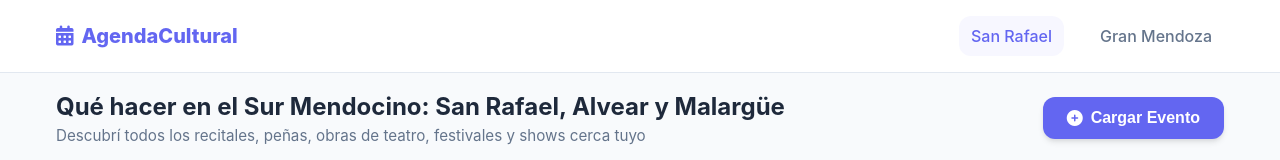
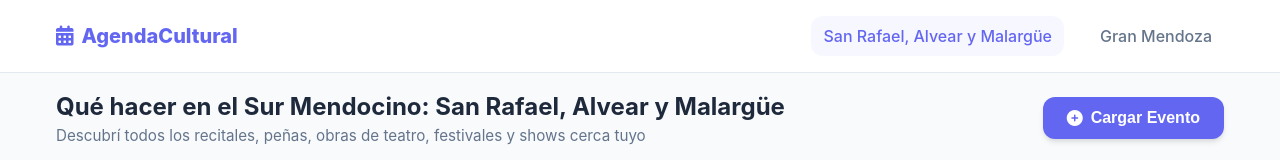
Before and after one commit to RenzoBecerraGaitan/pagina-agenda, a plain HTML site: page sanrafael/index.html in a window 1280 px wide. Shown: the top 160 px of the page. Drawn offline with Linux system fonts and the light colour scheme; no server answers.

Commit message:
cambios chicos

```diff
--- a/sanrafael/index.html
+++ b/sanrafael/index.html
@@ -27,9 +27,21 @@
         <a href="../index.html" class="logo">
           <i class="fa-solid fa-calendar-days"></i> AgendaCultural
         </a>
-        <button class="nav-toggle" type="button" aria-label="Abrir menú" aria-expanded="false" aria-controls="menu-principal"><i class="fa-solid fa-bars" aria-hidden="true"></i></button>
-        <nav class="nav-links" id="menu-principal" aria-label="Navegación principal">
-          <a href="index.html" class="active">San Rafael</a>
+        <button
+          class="nav-toggle"
+          type="button"
+          aria-label="Abrir menú"
+          aria-expanded="false"
+          aria-controls="menu-principal"
+        >
+          <i class="fa-solid fa-bars" aria-hidden="true"></i>
+        </button>
+        <nav
+          class="nav-links"
+          id="menu-principal"
+          aria-label="Navegación principal"
+        >
+          <a href="index.html" class="active">San Rafael, Alvear y Malargüe</a>
           <a href="../mendoza/index.html">Gran Mendoza</a>
         </nav>
       </div>
@@ -226,13 +238,13 @@
               </div>
               <div class="form-group">
                 <label for="event-time">Hora</label>
-                <div style="display:flex; gap:0.5rem;">
+                <div style="display: flex; gap: 0.5rem">
                   <select
                     id="event-hour"
                     class="form-control"
                     required
                     aria-label="Hora del evento"
-                    style="flex: 1;"
+                    style="flex: 1"
                   >
                     <option value="" disabled selected>Hora</option>
                     <option value="00">00</option>
@@ -265,7 +277,7 @@
                     class="form-control"
                     required
                     aria-label="Minutos del evento"
-                    style="flex: 1;"
+                    style="flex: 1"
                   >
                     <option value="" disabled selected>Min</option>
                     <option value="00">00</option>
```
